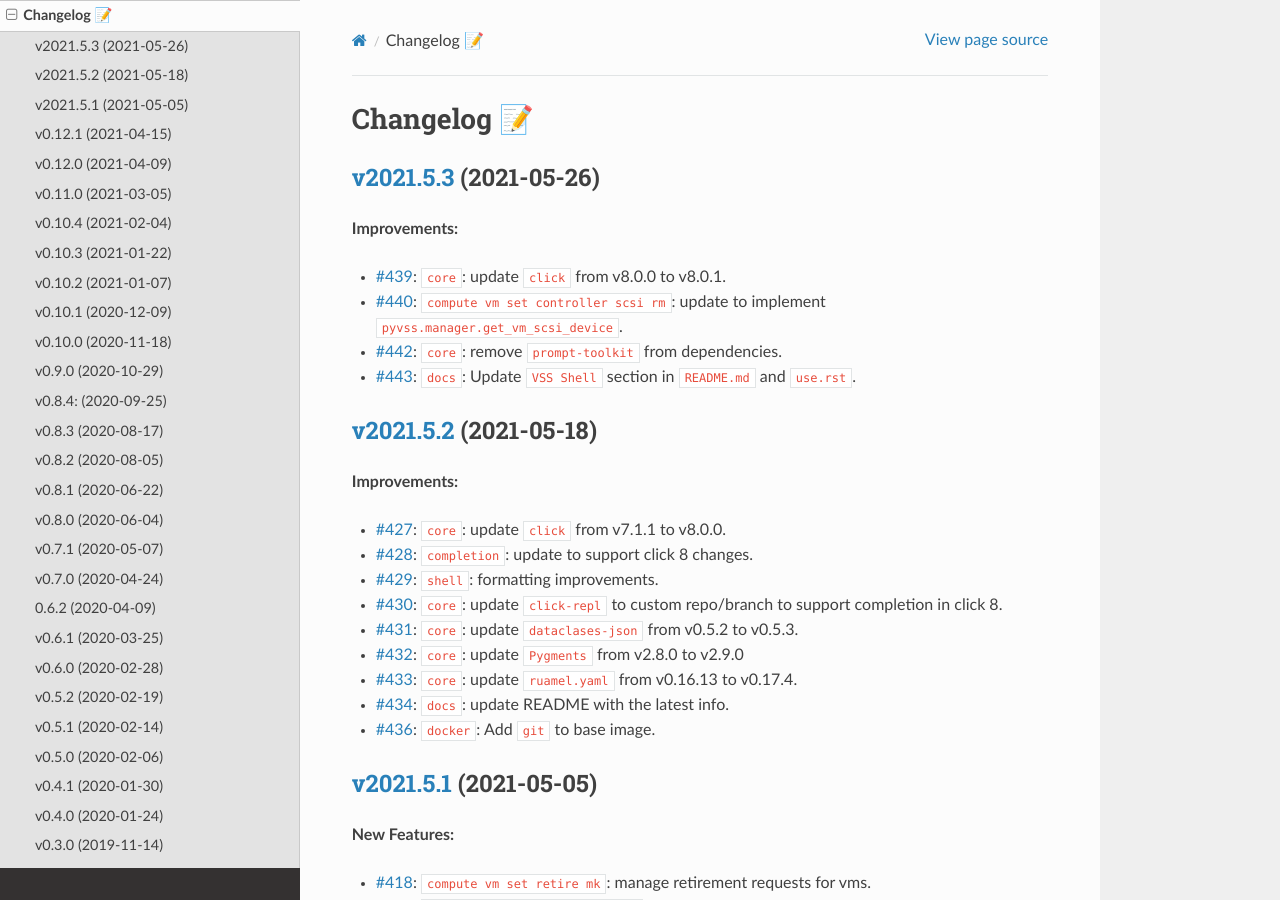
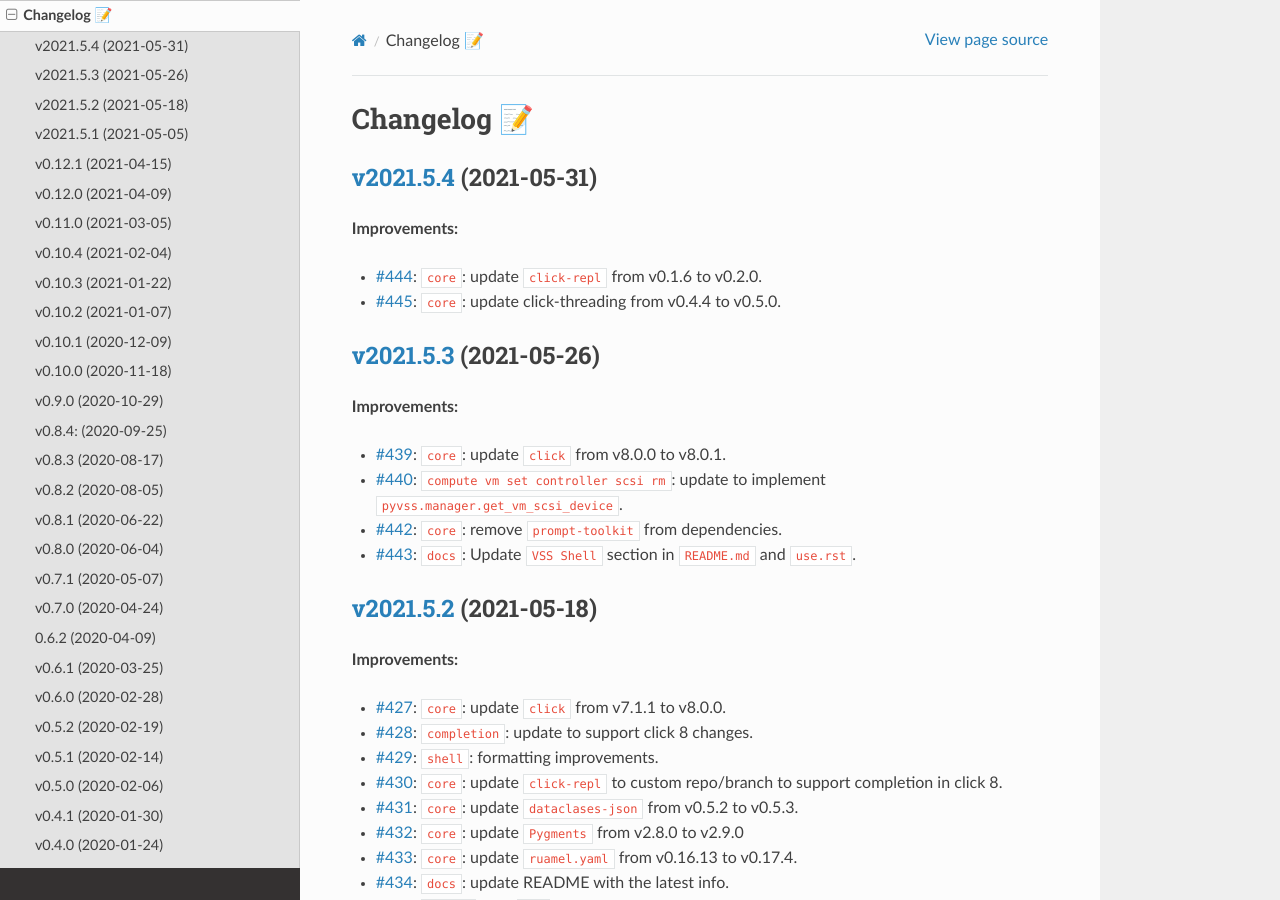
Before and after one commit to EIS-ITS/vss-cli, a Sphinx documentation site: the page built from docs/changelog.rst, in a window 1280 px wide and 900 px high. Built offline with Sphinx 7.4.7 and the Read the Docs theme 2.0.0, drawn with Linux system fonts in a browser that asks for light colours; the version number could not be read and is left out.

Commit message:
Issue #446: 🎉 Version release v2021.5.4 - Bump version: 2021.5.4-dev1 → 2021.5.4 - fixes #446

```diff
--- a/docs/changelog.rst
+++ b/docs/changelog.rst
@@ -1,5 +1,13 @@
 Changelog 📝
 ============
+
+`v2021.5.4 <https://gitlab-ee.eis.utoronto.ca/vss/vss-cli/tags/v2021.5.4>`_ (2021-05-31)
+----------------------------------------------------------------------------------------
+
+**Improvements:**
+
+- `#444 <https://gitlab-ee.eis.utoronto.ca/vss/vss-cli/issues/444>`_: ``core``: update ``click-repl`` from v0.1.6 to v0.2.0.
+- `#445 <https://gitlab-ee.eis.utoronto.ca/vss/vss-cli/issues/445>`_: ``core``: update click-threading from v0.4.4 to v0.5.0.
 
 `v2021.5.3 <https://gitlab-ee.eis.utoronto.ca/vss/vss-cli/tags/v2021.5.3>`_ (2021-05-26)
 ----------------------------------------------------------------------------------------
```
Also changed, not shown: CHANGELOG.md (+5 -0 lines), .bumpversion.cfg, 3 other files.
